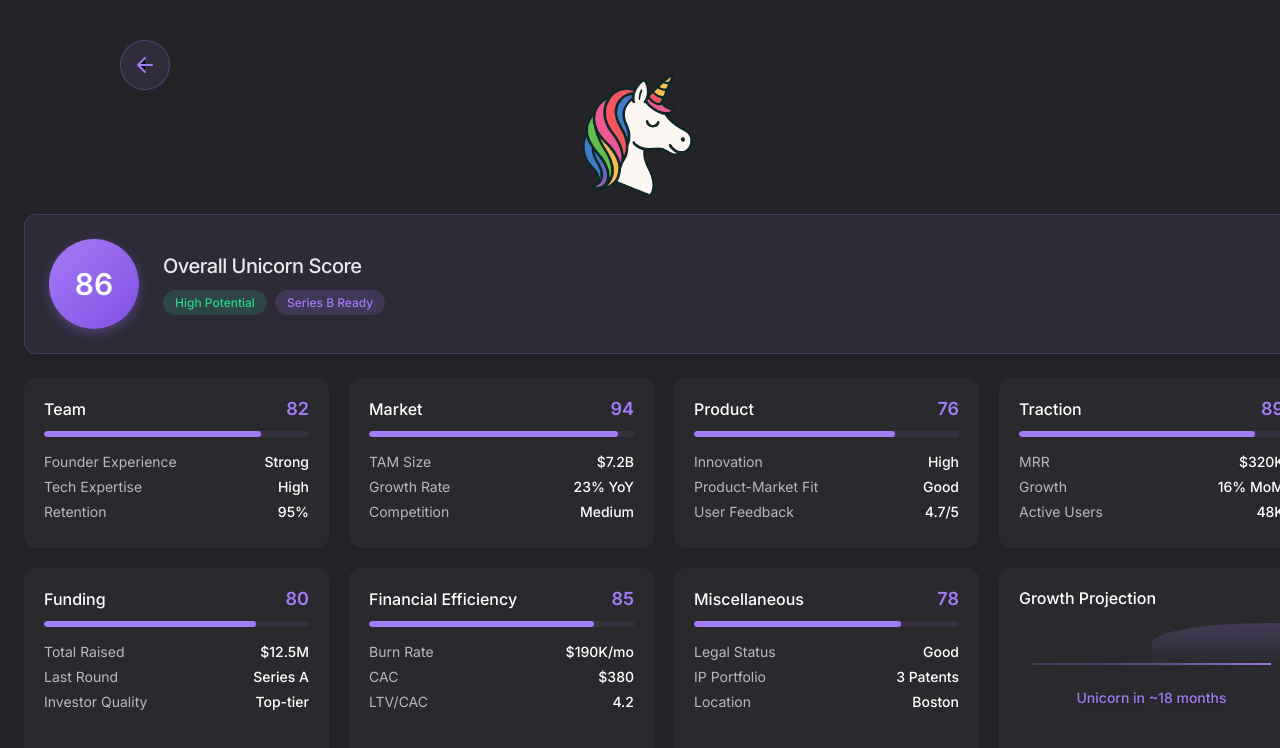
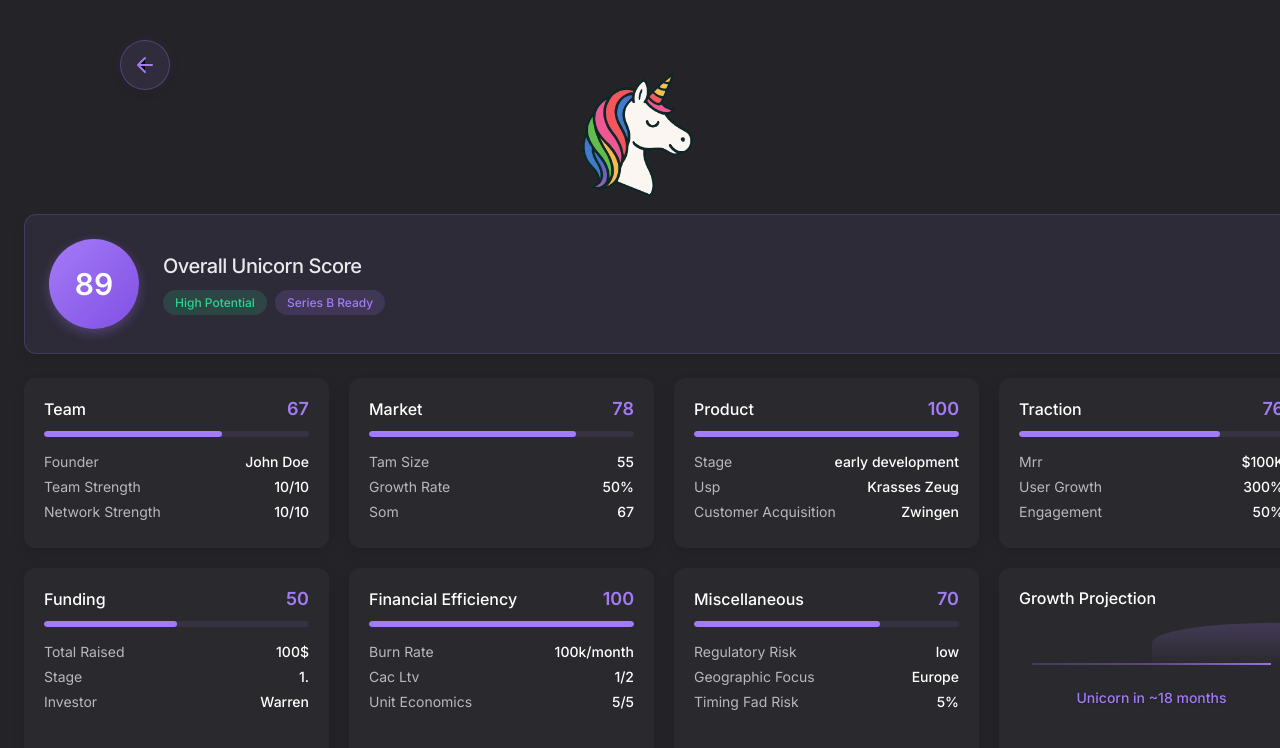
Before and after one commit to Plotins-hunch/Q-Hack25, a Vue app in the folder qhack-frontend/: page /dashboard in a window 1280 px wide. Both pictures are taken after a click on the button 1003 px from the left and 397 px from the top of the page. Shown: the top 748 px of the page. Built offline with nearby package versions, Linux system fonts and the light colour scheme.

Commit message:
dashboard page is now being created by the json file

```diff
--- a/qhack-frontend/src/components/DashboardPage.vue
+++ b/qhack-frontend/src/components/DashboardPage.vue
@@ -8,7 +8,9 @@
             <!-- Top Row - Overall Score Card -->
             <div class="score-card">
                 <div class="score-circle">
-                    <div class="score-value">86</div>
+                    <div class="score-value">
+                        {{ business_data.overall_score }}
+                    </div>
                 </div>
                 <div class="score-info">
                     <h2>Overall Unicorn Score</h2>
@@ -21,182 +23,35 @@
 
             <!-- Metrics Grid -->
             <div class="metrics-grid">
-                <!-- Team Card -->
-                <div class="metric-card">
+                <!-- Dynamic Metric Cards -->
+                <div
+                    v-for="(data, category) in metricData"
+                    :key="category"
+                    class="metric-card"
+                >
                     <div class="metric-header">
-                        <h3>Team</h3>
-                        <div class="metric-score">82</div>
+                        <h3>{{ formatTitle(category) }}</h3>
+                        <div class="metric-score">{{ data.score }}</div>
                     </div>
                     <div class="progress-bar">
-                        <div class="progress-fill" style="width: 82%"></div>
+                        <div
+                            class="progress-fill"
+                            :style="{width: data.score + '%'}"
+                        ></div>
                     </div>
                     <div class="metric-details">
-                        <div class="metric-item">
-                            <span>Founder Experience</span>
-                            <strong>Strong</strong>
-                        </div>
-                        <div class="metric-item">
-                            <span>Tech Expertise</span>
-                            <strong>High</strong>
-                        </div>
-                        <div class="metric-item">
-                            <span>Retention</span>
-                            <strong>95%</strong>
+                        <div
+                            v-for="(value, key) in data.metrics"
+                            :key="key"
+                            class="metric-item"
+                        >
+                            <span>{{ formatTitle(key) }}</span>
+                            <strong>{{ value }}</strong>
                         </div>
                     </div>
                 </div>
 
-                <!-- Market Card -->
-                <div class="metric-card">
-                    <div class="metric-header">
-                        <h3>Market</h3>
-                        <div class="metric-score">94</div>
-                    </div>
-                    <div class="progress-bar">
-                        <div class="progress-fill" style="width: 94%"></div>
-                    </div>
-                    <div class="metric-details">
-                        <div class="metric-item">
-                            <span>TAM Size</span>
-                            <strong>$7.2B</strong>
-                        </div>
-                        <div class="metric-item">
-                            <span>Growth Rate</span>
-                            <strong>23% YoY</strong>
-                        </div>
-                        <div class="metric-item">
-                            <span>Competition</span>
-                            <strong>Medium</strong>
-                        </div>
-                    </div>
-                </div>
-
-                <!-- Product Card -->
-                <div class="metric-card">
-                    <div class="metric-header">
-                        <h3>Product</h3>
-                        <div class="metric-score">76</div>
-                    </div>
-                    <div class="progress-bar">
-                        <div class="progress-fill" style="width: 76%"></div>
-                    </div>
-                    <div class="metric-details">
-                        <div class="metric-item">
-                            <span>Innovation</span>
-                            <strong>High</strong>
-                        </div>
-                        <div class="metric-item">
-                            <span>Product-Market Fit</span>
-                            <strong>Good</strong>
-                        </div>
-                        <div class="metric-item">
-                            <span>User Feedback</span>
-                            <strong>4.7/5</strong>
-                        </div>
-                    </div>
-                </div>
-
-                <!-- Traction Card -->
-                <div class="metric-card">
-                    <div class="metric-header">
-                        <h3>Traction</h3>
-                        <div class="metric-score">89</div>
-                    </div>
-                    <div class="progress-bar">
-                        <div class="progress-fill" style="width: 89%"></div>
-                    </div>
-                    <div class="metric-details">
-                        <div class="metric-item">
-                            <span>MRR</span>
-                            <strong>$320K</strong>
-                        </div>
-                        <div class="metric-item">
-                            <span>Growth</span>
-                            <strong>16% MoM</strong>
-                        </div>
-                        <div class="metric-item">
-                            <span>Active Users</span>
-                            <strong>48K</strong>
-                        </div>
-                    </div>
-                </div>
-
-                <!-- Funding Card -->
-                <div class="metric-card">
-                    <div class="metric-header">
-                        <h3>Funding</h3>
-                        <div class="metric-score">80</div>
-                    </div>
-                    <div class="progress-bar">
-                        <div class="progress-fill" style="width: 80%"></div>
-                    </div>
-                    <div class="metric-details">
-                        <div class="metric-item">
-                            <span>Total Raised</span>
-                            <strong>$12.5M</strong>
-                        </div>
-                        <div class="metric-item">
-                            <span>Last Round</span>
-                            <strong>Series A</strong>
-                        </div>
-                        <div class="metric-item">
-                            <span>Investor Quality</span>
-                            <strong>Top-tier</strong>
-                        </div>
-                    </div>
-                </div>
-
-                <!-- Financial Efficiency Card -->
-                <div class="metric-card">
-                    <div class="metric-header">
-                        <h3>Financial Efficiency</h3>
-                        <div class="metric-score">85</div>
-                    </div>
-                    <div class="progress-bar">
-                        <div class="progress-fill" style="width: 85%"></div>
-                    </div>
-                    <div class="metric-details">
-                        <div class="metric-item">
-                            <span>Burn Rate</span>
-                            <strong>$190K/mo</strong>
-                        </div>
-                        <div class="metric-item">
-                            <span>CAC</span>
-                            <strong>$380</strong>
-                        </div>
-                        <div class="metric-item">
-                            <span>LTV/CAC</span>
-                            <strong>4.2</strong>
-                        </div>
-                    </div>
-                </div>
-
-                <!-- Miscellaneous Card -->
-                <div class="metric-card">
-                    <div class="metric-header">
-                        <h3>Miscellaneous</h3>
-                        <div class="metric-score">78</div>
-                    </div>
-                    <div class="progress-bar">
-                        <div class="progress-fill" style="width: 78%"></div>
-                    </div>
-                    <div class="metric-details">
-                        <div class="metric-item">
-                            <span>Legal Status</span>
-                            <strong>Good</strong>
-                        </div>
-                        <div class="metric-item">
-                            <span>IP Portfolio</span>
-                            <strong>3 Patents</strong>
-                        </div>
-                        <div class="metric-item">
-                            <span>Location</span>
-                            <strong>Boston</strong>
-                        </div>
-                    </div>
-                </div>
-
-                <!-- Growth Projection Card -->
+                <!-- Growth Projection Card - This remains fixed -->
                 <div class="metric-card">
                     <div class="metric-header">
                         <h3>Growth Projection</h3>
@@ -215,14 +70,88 @@
 import '../css/dashboard-page.css'
 import NavButton from './NavButton.vue'
 import {useRouter} from 'vue-router'
+import {computed, onMounted} from 'vue'
+import business_data from '../model/business_data.json'
 
 const router = useRouter()
 const handleNavClick = () => {
     router.push('/')
 }
 
+// Format category or key names for display
+const formatTitle = (str) => {
+    return str
+        .replace(/_/g, ' ')
+        .split(' ')
+        .map((word) => word.charAt(0).toUpperCase() + word.slice(1))
+        .join(' ')
+}
+
+// Transform the JSON data into a format suitable for the v-for loop
+const metricData = computed(() => {
+    return {
+        team: {
+            score: business_data.team.team_score,
+            metrics: {
+                founder: business_data.team.founders[0].name,
+                team_strength: business_data.team.team_strength + '/10',
+                network_strength: business_data.team.network_strength + '/10',
+            },
+        },
+        market: {
+            score: business_data.market.market_score,
+            metrics: {
+                tam_size: business_data.market.TAM,
+                growth_rate: business_data.market.growth_rate,
+                som: business_data.market.SOM,
+            },
+        },
+        product: {
+            score: business_data.product.product_score,
+            metrics: {
+                stage: business_data.product.stage,
+                usp: business_data.product.USP,
+                customer_acquisition:
+                    business_data.product.customer_acquisition,
+            },
+        },
+        traction: {
+            score: business_data.traction.customer_validation.NPS,
+            metrics: {
+                mrr: '$' + business_data.traction.revenue_growth.MRR + 'K',
+                user_growth: business_data.traction.user_growth,
+                engagement: business_data.traction.engagement,
+            },
+        },
+        funding: {
+            score: business_data.funding.cap_table_strength,
+            metrics: {
+                total_raised: business_data.funding.amount,
+                stage: business_data.funding.stage,
+                investor: business_data.funding.investors_on_board[0].name,
+            },
+        },
+        financial_efficiency: {
+            score: business_data.financial_efficiency.unit_economics * 20,
+            metrics: {
+                burn_rate: business_data.financial_efficiency.burn_rate,
+                cac_ltv: business_data.financial_efficiency.CAC_vs_LTV,
+                unit_economics:
+                    business_data.financial_efficiency.unit_economics + '/5',
+            },
+        },
+        miscellaneous: {
+            score: 70, // Fixed score since there's no direct score in your JSON
+            metrics: {
+                regulatory_risk: business_data.miscellaneous.regulatory_risk,
+                geographic_focus: business_data.miscellaneous.geographic_focus,
+                timing_fad_risk: business_data.miscellaneous.timing_fad_risk,
+            },
+        },
+    }
+})
+
 // Ensure proper scrolling when component mounts
-import {onMounted} from 'vue'
 onMounted(() => {
     // Reset any overflow restrictions that might be present
     document.body.style.overflow = 'auto'
```
